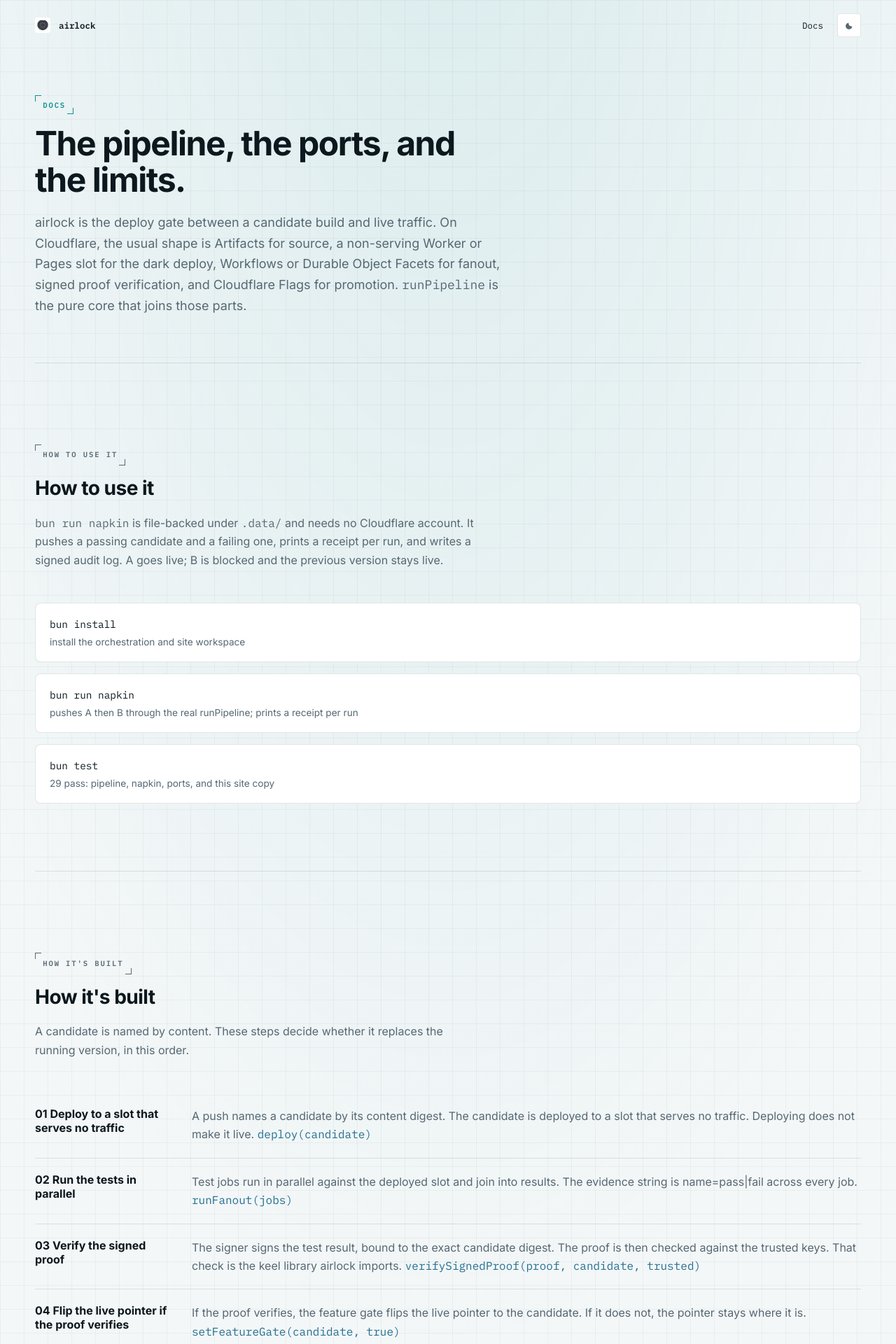
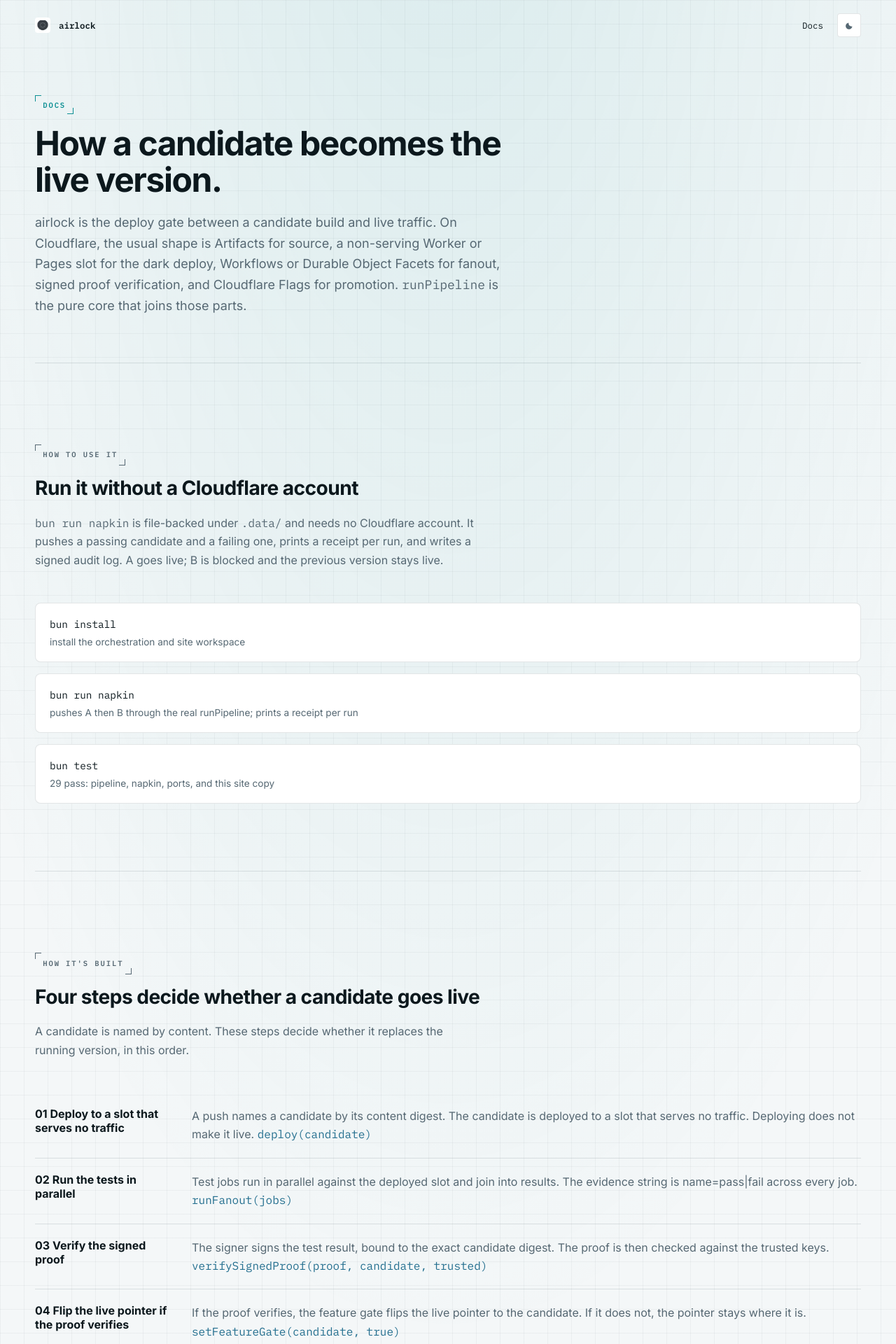
Before and after one commit to acoyfellow/airlock, a SvelteKit app in the folder site/: page /docs in a window 1280 px wide. Shown: the top 1920 px of the page at 70% size. Built offline with nearby package versions, Linux system fonts and the light colour scheme.

Commit message:
docs: decringe /docs — kill the rule-of-three h1, dedupe every eyebrow/h2 pair, drop the leftover keel-library callout, fix stale 'source not yet public' + apophasis in footer

```diff
--- a/site/src/lib/Footer.svelte
+++ b/site/src/lib/Footer.svelte
@@ -1,6 +1,6 @@
 <footer class="footer">
   <p>MIT licensed. Version 0.0.1. An extracted primitive, kept small.</p>
-  <p>Surreal accents are AI-generated for this page, not works by any named artist. Source not yet public.</p>
+  <p>Illustrations are AI-generated. Source: <a href="https://github.com/acoyfellow/airlock">github.com/acoyfellow/airlock</a>.</p>
 </footer>
 
 <style>
--- a/site/src/lib/site.ts
+++ b/site/src/lib/site.ts
@@ -36,7 +36,7 @@
     index: '03',
     title: 'Verify the signed proof',
     call: 'verifySignedProof(proof, candidate, trusted)',
-    body: 'The signer signs the test result, bound to the exact candidate digest. The proof is then checked against the trusted keys. That check is the keel library airlock imports.',
+    body: 'The signer signs the test result, bound to the exact candidate digest. The proof is then checked against the trusted keys.',
     state: 'gate',
   },
   {
--- a/site/src/routes/docs/+page.svelte
+++ b/site/src/routes/docs/+page.svelte
@@ -20,7 +20,7 @@
 
 <svelte:head>
   <title>airlock / docs</title>
-  <meta name="description" content="airlock documentation: the pipeline, the ports, the fanout backends, how the proof is checked, and the limits." />
+  <meta name="description" content="How a candidate becomes the live version, what you have to supply, and where airlock stops deciding for you." />
 </svelte:head>
 
 <main class="shell">
@@ -28,7 +28,7 @@
 
   <header class="doc-hero">
     <p class="eyebrow">Docs</p>
-    <h1>The pipeline, the ports, and the limits.</h1>
+    <h1>How a candidate becomes the live version.</h1>
     <p class="lead">
       airlock is the deploy gate between a candidate build and live traffic. On Cloudflare, the
       usual shape is Artifacts for source, a non-serving Worker or Pages slot for the dark deploy,
@@ -40,7 +40,7 @@
   <section class="section" aria-labelledby="run-it">
     <div class="section-heading">
       <p class="eyebrow">How to use it</p>
-      <h2 id="run-it">How to use it</h2>
+      <h2 id="run-it">Run it without a Cloudflare account</h2>
       <p>
         <code>bun run napkin</code> is file-backed under <code>.data/</code> and needs no Cloudflare
         account. It pushes a passing candidate and a failing one, prints a receipt per run, and
@@ -57,7 +57,7 @@
   <section class="section" aria-labelledby="pipeline">
     <div class="section-heading">
       <p class="eyebrow">How it's built</p>
-      <h2 id="pipeline">How it's built</h2>
+      <h2 id="pipeline">Four steps decide whether a candidate goes live</h2>
       <p>A candidate is named by content. These steps decide whether it replaces the running version, in this order.</p>
     </div>
     <dl class="concept-list">
@@ -133,11 +133,11 @@
   <section class="section" aria-labelledby="gate">
     <div class="section-heading">
       <p class="eyebrow">The proof check</p>
-      <h2 id="gate">How the proof is checked</h2>
+      <h2 id="gate">What verifySignedProof actually checks</h2>
       <p>
         airlock assembles a candidate and the test evidence, then signs it. Before the live pointer
         moves, the signed proof is verified against the trusted keys, bound to the candidate that
-        was tested. That verification is the keel library airlock imports.
+        was tested.
       </p>
     </div>
     <ol class="command-rail">
@@ -148,8 +148,8 @@
   <section class="section" aria-labelledby="limits">
     <div class="section-heading">
       <p class="eyebrow">Limits</p>
-      <h2 id="limits">Limits</h2>
-      <p>These are the known edges.</p>
+      <h2 id="limits">What airlock doesn't decide for you</h2>
+      <p>Five places where a human, a key, or a different backend still has to make the call.</p>
     </div>
     <dl class="limit-list">
       {#each limits as l}
```
